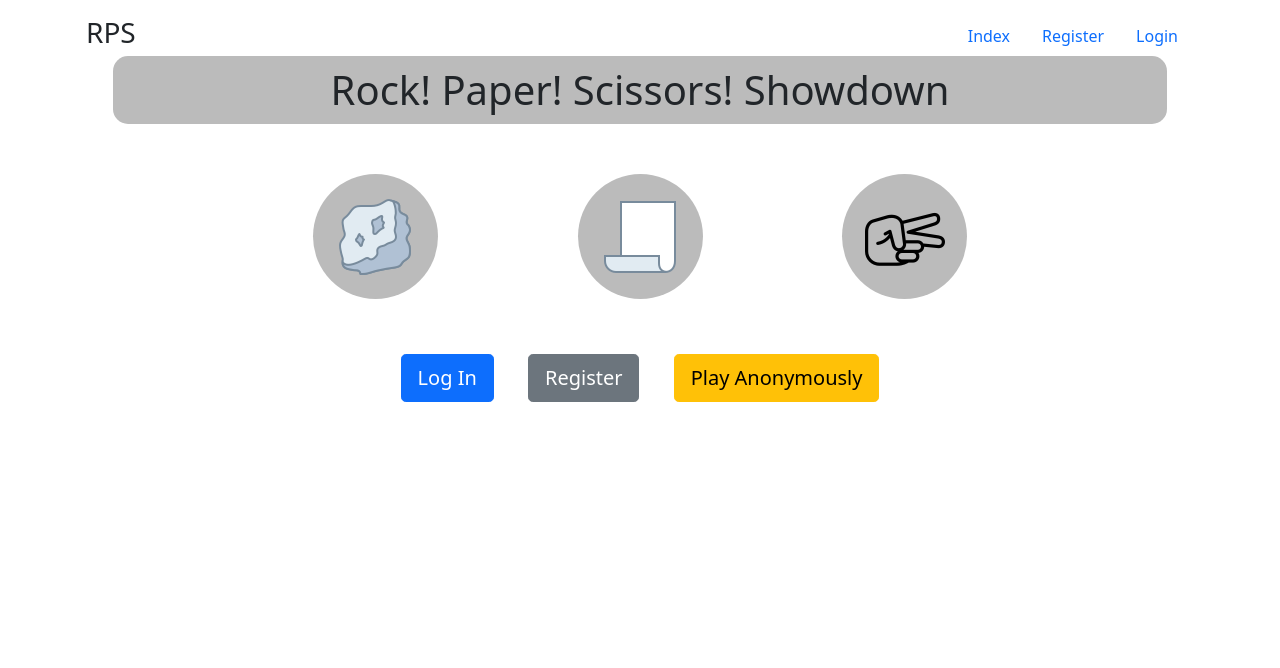
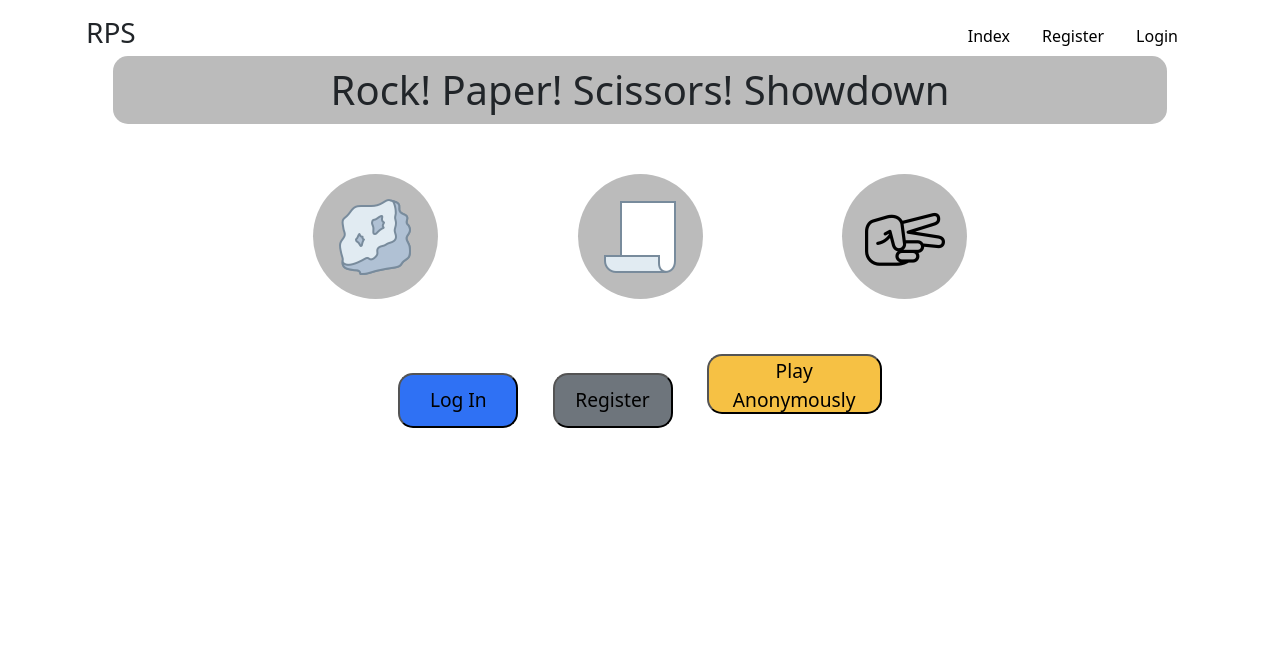
Before and after one commit to calvh/mlh-final-project, a Flask app: page / in a window 1280 px wide. Shown: the top 668 px of the page. Run offline with Flask 2, Linux system fonts and the light colour scheme.

Commit message:
linked signup/register to buttons for Landing

```diff
--- a/flask/app/static/styles/index.css
+++ b/flask/app/static/styles/index.css
@@ -29,4 +29,51 @@ h1{
 
 .login-signup button{
     margin: 5px 15px;
+    text-decoration: none;
+    border-radius: 15px;
 }
+
+.login-btn{
+    background-color: #2f71f4;
+    text-decoration: none;
+    height: 55px;
+    width: 120px;
+    font-size: larger;
+}
+
+.register-btn{
+    background-color: #6e757c;
+    text-decoration: none;
+    height: 55px;
+    width: 120px;
+    font-size: larger;
+}
+
+.play-anon-btn{
+    background-color: #f6c144;
+    text-decoration: none;
+    height: 60px;
+    width: 175px;
+    font-size: larger;
+}
+
+/* unvisited link */
+a:link {
+    text-decoration: none;
+    color: black;
+}
+
+/* visited link */
+a:visited {
+    color: black;
+  }
+
+  /* mouse over link */
+  a:hover {
+    color: #f6c144;
+  }
+
+  /* selected link */
+  a:active {
+    color: black;
+  }
--- a/flask/app/templates/index.html
+++ b/flask/app/templates/index.html
@@ -16,9 +16,9 @@
         </span>
     </div>
     <div class="login-signup">
-        <button type="button" class="btn btn-primary btn-lg">Log In</button>
-        <button type="button" class="btn btn-secondary btn-lg">Register</button>
-        <button type="button" class="btn btn-warning btn-lg">Play Anonymously</button>
+        <button type="button" class="login-btn"><a href="/auth/login/">Log In</a></button>
+        <button type="button" class="register-btn"><a href="/auth/register/">Register</a></button>
+        <button type="button" class="play-anon-btn">Play Anonymously</button>
     </div>
 </div>
 {% endblock %}
```
Also changed, not shown: flask/app/rps.py (line endings or trailing spaces).
